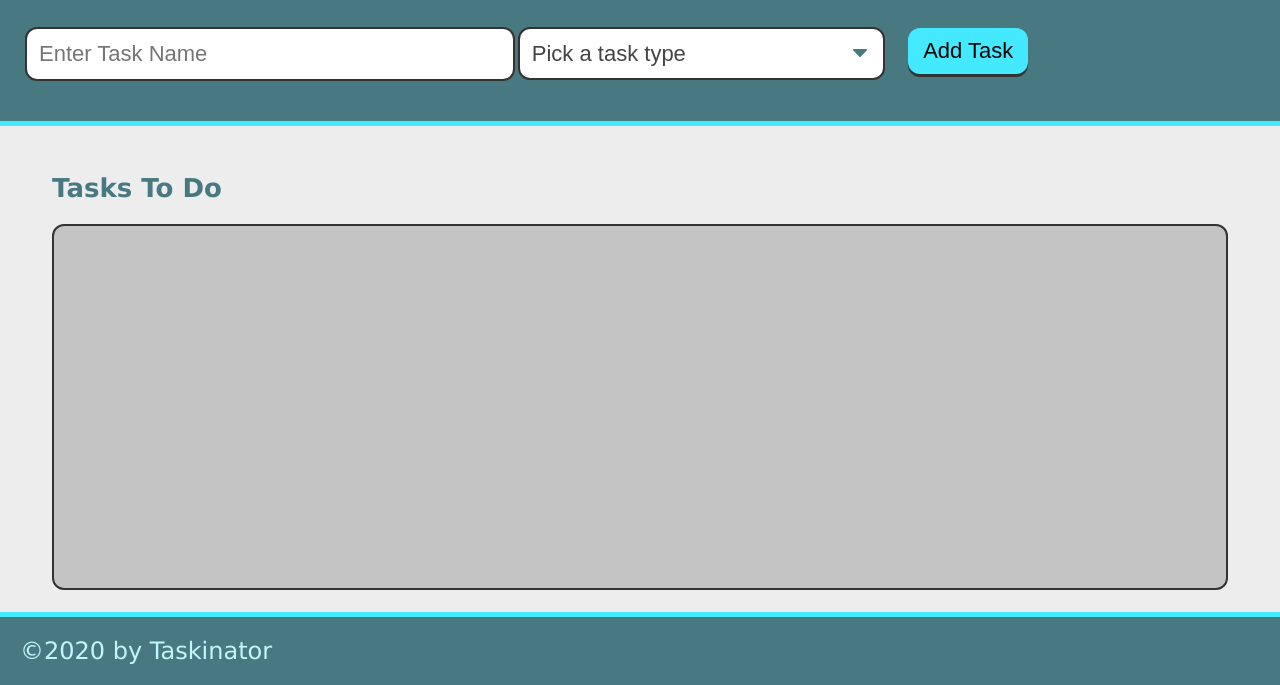
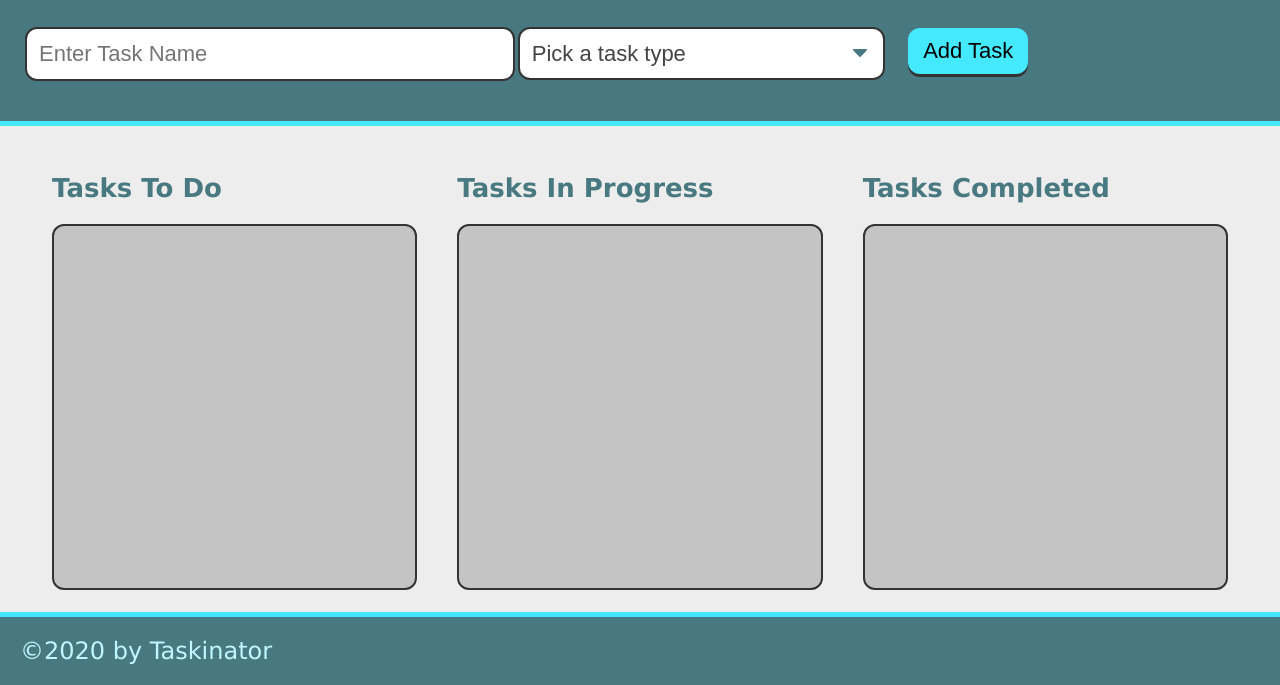
Before and after one commit to essennejaye/taskinator, a plain HTML site: page index.html in a window 1280 px wide. Shown: the part 115-800 px from the top of the page. Drawn offline with Linux system fonts and the light colour scheme.

Commit message:
created tasks list with unique id's

```diff
--- a/assets/js/script.js
+++ b/assets/js/script.js
@@ -1,3 +1,5 @@
+
+var taskIdCounter = 0;
 var formEl = document.querySelector("#task-form");
 var tasksToDoEl = document.querySelector("#tasks-to-do");
 
@@ -25,6 +27,10 @@ var createTaskEl = function (taskDataObj) {
     // create list item
     var listItemEl = document.createElement("li");
     listItemEl.className = "task-item";
+
+    // add task id as a custom attribute
+    listItemEl.setAttribute("data-task-id", taskIdCounter);
+
     // create div to hold task info and add to list item
     var taskInfoEl = document.createElement("div");
     // give it a class name
@@ -35,5 +41,7 @@ var createTaskEl = function (taskDataObj) {
     listItemEl.appendChild(taskInfoEl);
     // append entire list item to list
     tasksToDoEl.appendChild(listItemEl);
+    // increase task counter for next unique id
+    taskIdCounter++;
 }
 formEl.addEventListener("submit", taskFormHandler);
--- a/index.html
+++ b/index.html
@@ -15,13 +15,13 @@
         <p>Click the button to add a new task!</p>
         <form id="task-form">
             <div class="form-group">
-                <input type="text" name="task-name" class="text-input" placeholder="Enter Task Name"/>
+                <input type="text" name="task-name" class="text-input" placeholder="Enter Task Name" />
 
                 <select name="task-type" class="select-dropdown">
-                    <option value=""disabled selected>Pick a task type</option>
-                     <option value="Print">Print</option>
-                     <option value="Web">Web</option>
-                     <option value="Mobile">Mobile</option>
+                    <option value="" disabled selected>Pick a task type</option>
+                    <option value="Print">Print</option>
+                    <option value="Web">Web</option>
+                    <option value="Mobile">Mobile</option>
                 </select>
 
                 <button class="btn" id="save-task" type="submit">Add Task</button>
@@ -29,12 +29,23 @@
         </form>
     </header>
     <main class="page-content">
+        <!-- tasks to do-->
         <section class="task-list-wrapper">
             <h2 class="list-title">Tasks To Do</h2>
             <ul class="task-list" id="tasks-to-do">
-                <!-- <li class="task-item">A task is going to be added soon!</li> -->
             </ul>
         </section>
+        <!-- tasks in progress-->
+        <section class="task-list-wrapper">
+            <h2 class="list-title">Tasks In Progress</h2>
+            <ul class="task-list" id="tasks-in-progress"></ul>
+        </section>
+        <!-- tasks completed -->
+        <section class="task-list-wrapper">
+            <h2 class="list-title">Tasks Completed</h2>
+            <ul class="task-list" id="tasks-completed"></ul>
+        </section>
+
     </main>
     <footer>
         &copy;2020 by Taskinator
```
